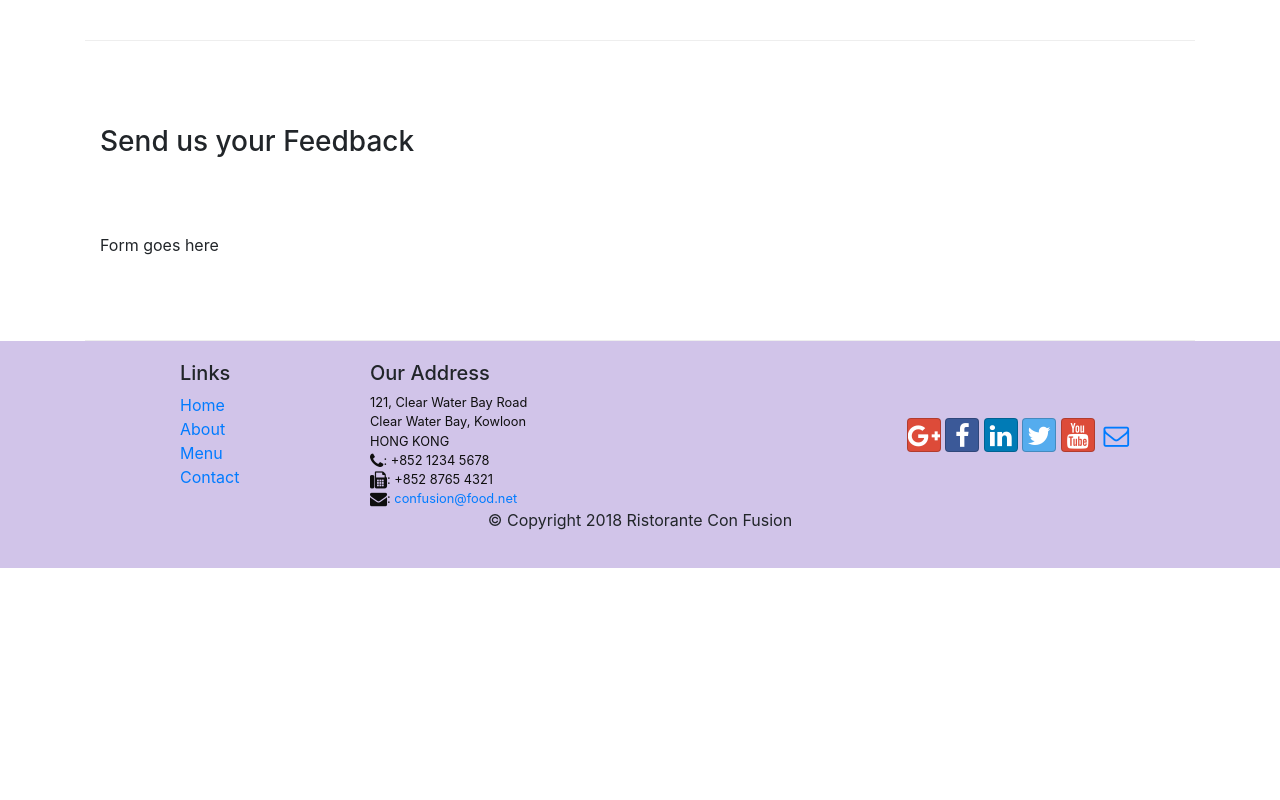
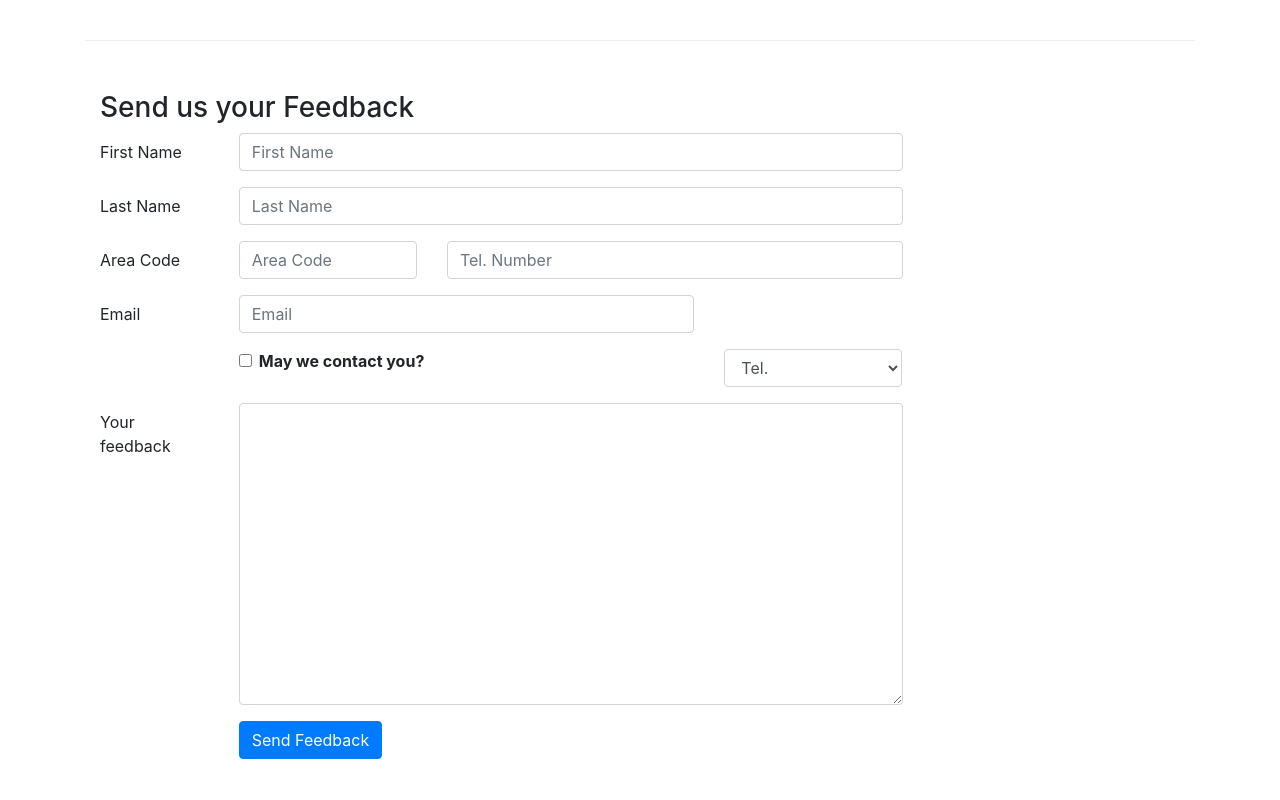
Before and after one commit to kmvbatista/bootstrap-course-coursera, a website: page contactus.html in a window 1280 px wide. Shown: the part 780-1580 px from the top of the page. Before the commit the page ends 1348 px from the top, so only its background shows below. Drawn offline with nearby package versions, Linux system fonts and the light colour scheme.

Commit message:
creating form

```diff
--- a/contactus.html
+++ b/contactus.html
@@ -100,7 +100,69 @@
               <h3>Send us your Feedback</h3>
            </div>
             <div class="col-12 col-md-9">
-                Form goes here
+                <form>
+                    <div class="form-group row">
+                        <label for="firstname" class="col-md-2 col-form-label">First Name</label>
+                        <div class="col-md-10">
+                            <input type="text" class="form-control" id="firstname" name="firstname" placeholder="First Name"/>
+                        </div>
+                    </div>
+                    <div class="form-group row">
+                        <label for="lastname" class="col-md-2 col-form-label">Last Name</label>
+                        <div class="col-md-10">
+                            <input type="text" class="form-control" id="lastname" name="lastname" placeholder="Last Name"/>
+                        </div>
+                    </div>
+                    <div class="form-group row">
+                        <label for="areacode" class="col-12 col-md-2 col-form-label">Area Code</label>
+                        <div class="col-5 col-md-3">
+                            <input type="tel" class="form-control" id="areacode" name="areacode" placeholder="Area Code"/>
+                        </div>
+                        <div class="col-7 col-md-7">
+                            <input type="tel" class="form-control" id="telnum" name="telnum" placeholder="Tel. Number"/>
+                        </div>
+                    </div>
+                    <div class="form-group row">
+                        <label for="emailid" class="col-12 col-md-2 col-form-label">Email</label>
+                        <div class="col-7 col-md-7">
+                            <input type="email" class="form-control" id="emailid" name="email" placeholder="Email"/>
+                        </div>
+                    </div>
+                    <div class="form-group row">
+                        <div class="col-md-6 offset-md-2">
+                            <div class="form-check">
+                                <input type="checkbox" class="form-check-input"
+                                name="approve" id="approve" value="">
+                                <label class="form-check-label" for="approve">
+                                    <strong>May we contact you?</strong>
+                                </label>
+                            </div>
+                        </div>
+                        <div class="col-md-3 offset-md-1">
+                            <select class="form-control">
+                                <option>Tel.</option>
+                                <option>Email</option>
+                            </select>
+                        </div>
+                    </div>
+                    <div class="form-group row">
+                        <label for="feedback" class="col-md-2 col-form-label">Your feedback</label>
+                        <div class="col-md-10">
+                            <textarea class="form-control" name="feedback" id="feedback"
+                                rows="12"
+                                placeholder="Your feedback"
+                            >
+                        </textarea>
+                        </div>
+                    </div>
+                    <div class="form-group row">
+                        <div class="offset-md-2 col-md-10">
+                            <button type="submit" class="btn btn-primary">
+                                Send Feedback
+                            </button>
+                        </div>
+                    </div>
+                </form>
             </div>
              <div class="col-12 col-md">
             </div>
```
